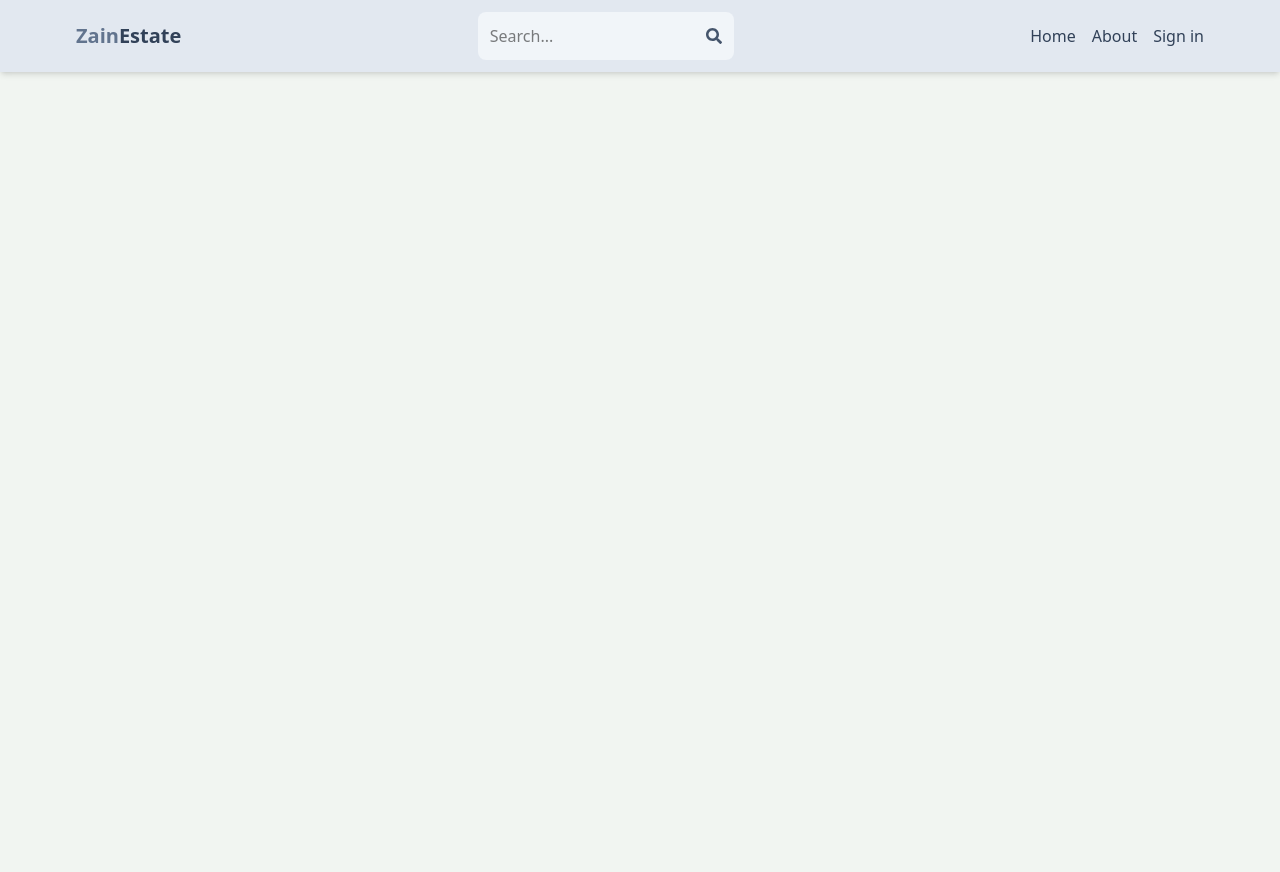
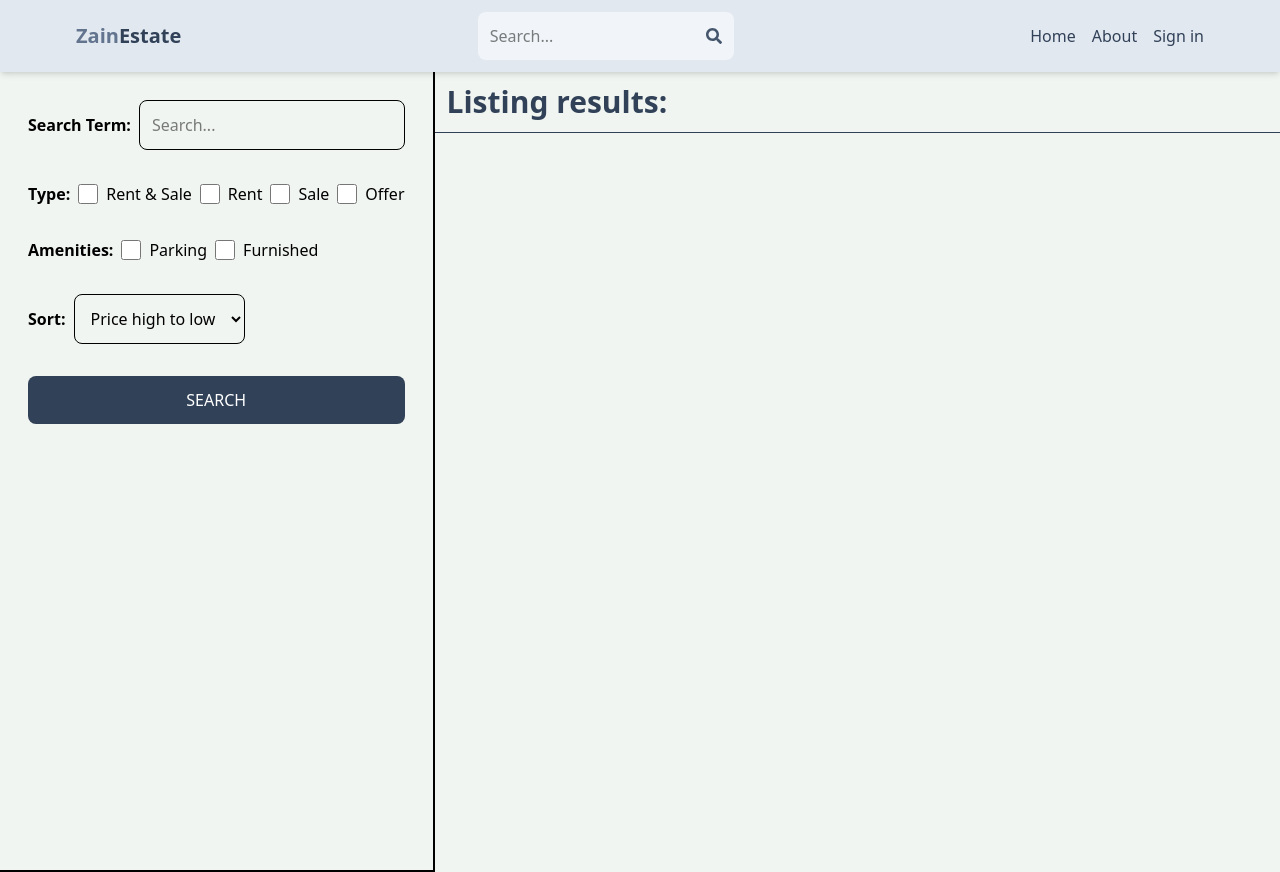
Before and after one commit to Zain308/MERN-Real_Estate, a React (Vite) app in the folder client/: page /search in a window 1280 px wide. Before the commit the page ends 800 px from the top, so only its background shows below. Built offline with nearby package versions, Linux system fonts and the light colour scheme; no server answers.

Commit message:
Create search page ui

```diff
--- a/client/src/App.jsx
+++ b/client/src/App.jsx
@@ -9,6 +9,7 @@
 import CreateListing from "./pages/CreateListing"
 import UpdateListing from "./pages/UpdateListing"
 import Listing from "./pages/Listing"
+import Search from "./pages/Search"
 
 
 function App() {
@@ -23,6 +24,7 @@
         <Route path="/sign-up" element={<SignUp />}/>
         <Route path="/about" element={<About />}/>
         <Route path="/listing/:listingId" element={<Listing />}/>
+        <Route path="/search" element={<Search />}/>
         <Route element={<PrivateRoute />} >
           <Route path="/profile" element={<Profile />}/>
           <Route path="/create-listing" element={<CreateListing />}/>
--- /dev/null
+++ b/client/src/pages/Search.jsx
@@ -0,0 +1,75 @@
+import React from 'react'
+
+export default function Search() {
+  return (
+    <div className='flex flex-col md:flex-row'>
+        {/* Left Sidebar */}
+        <div className="p-7 border-b-2 md:border-r-2 md:min-h-screen">
+            <form className='flex flex-col gap-8'>
+
+                {/* Search Term */}
+                <div className="flex items-center gap-2">
+                    <label className='whitespace-nowrap font-semibold'>Search Term:</label>
+                    <input type="text" id='searchTerm' placeholder='Search...' className='border rounded-lg p-3 w-full'/>
+                </div>
+
+                {/* Type Checkboxes */}
+                <div className='flex gap-2 flex-wrap items-center'>
+                    <label className='font-semibold'>Type:</label>
+                    <div className="flex gap-2">
+                        <input type="checkbox" id='all' className='w-5'/>
+                        <span>Rent & Sale</span>
+                    </div>
+                    <div className="flex gap-2">
+                        <input type="checkbox" id='rent' className='w-5'/>
+                        <span>Rent</span>
+                    </div>
+                    <div className="flex gap-2">
+                        <input type="checkbox" id='sale' className='w-5'/>
+                        <span>Sale</span>
+                    </div>
+                    <div className="flex gap-2">
+                        <input type="checkbox" id='offer' className='w-5'/>
+                        <span>Offer</span>
+                    </div>
+                </div>
+
+                {/* Amenities Checkboxes */}
+                <div className='flex gap-2 flex-wrap items-center'>
+                    <label className='font-semibold'>Amenities:</label>
+                    <div className="flex gap-2">
+                        <input type="checkbox" id='parking' className='w-5'/>
+                        <span>Parking</span>
+                    </div>
+                    <div className="flex gap-2">
+                        <input type="checkbox" id='furnished' className='w-5'/>
+                        <span>Furnished</span>
+                    </div>
+                </div>
+
+                {/* Sort Dropdown */}
+                <div className="flex items-center gap-2">
+                    <label className='font-semibold'>Sort:</label>
+                    <select id="sort_order" className='border rounded-lg p-3'>
+                        <option value="regularPrice_desc">Price high to low</option>
+                        <option value="regularPrice_asc">Price low to high</option>
+                        <option value="createdAt_desc">Latest</option>
+                        <option value="createdAt_asc">Oldest</option>
+                    </select>
+                </div>
+
+                <button className='bg-slate-700 text-white p-3 rounded-lg uppercase hover:opacity-95'>
+                    Search
+                </button>
+            </form>
+        </div>
+
+        {/* Right Side: Listing Results */}
+        <div className="flex-1">
+            <h1 className='text-3xl font-semibold border-b p-3 text-slate-700 mt-5 md:mt-0'>
+                Listing results:
+            </h1>
+        </div>
+    </div>
+  )
+}
```
